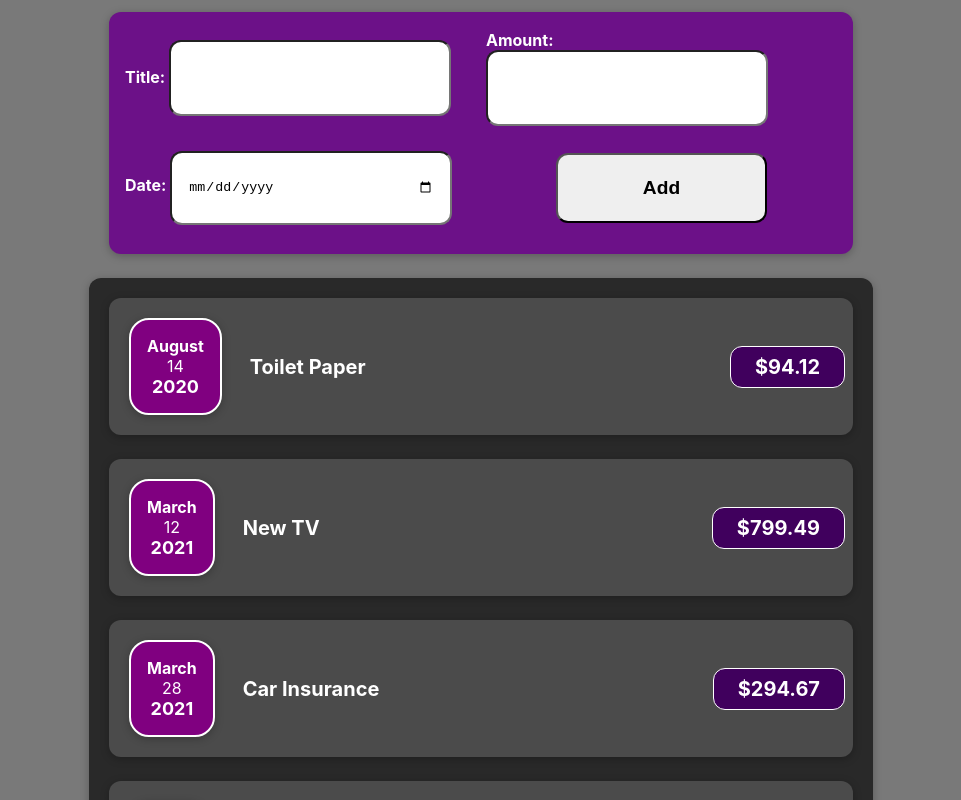
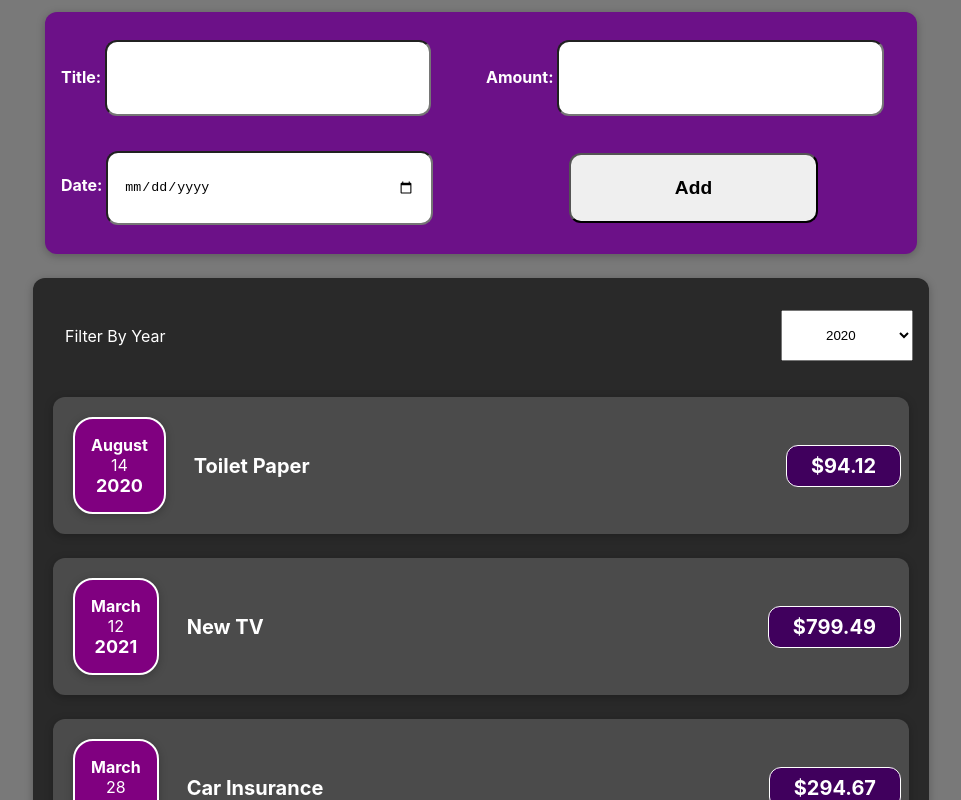
Before and after one commit to Niloy28/expense-tracker, a React (Create React App) app: page / in a window 1280 px wide. Shown: the top 800 px of the page, without its empty margins (159-1120 px from the left). Built offline with nearby package versions, Linux system fonts and the light colour scheme.

Commit message:
Added ExpenseFilter UI.

```diff
--- a/src/App.css
+++ b/src/App.css
@@ -1,9 +1,13 @@
+body {
+	margin: 0;
+}
+
 .App {
 	text-align: center;
 	display: flex;
+	margin: 0 auto;
 	flex-direction: column;
-	width: auto;
-	flex: 1;
+	width: 70%;
 	justify-content: center;
 	align-items: center;
 }
--- /dev/null
+++ b/src/components/ExpenseFilter.tsx
@@ -0,0 +1,20 @@
+import "../styles/ExpenseFilter.css";
+
+const ExpenseFilter = () => {
+	return (
+		<div className="expense-filter">
+			<div>Filter By Year</div>
+			<div>
+				<select className="filter-select" name="years" id="year-select">
+					<option value="2020">2020</option>
+					<option value="2021">2021</option>
+					<option value="2022">2022</option>
+					<option value="2023">2023</option>
+					<option value="2024">2024</option>
+				</select>
+			</div>
+		</div>
+	);
+};
+
+export default ExpenseFilter;
--- a/src/components/Expenses.tsx
+++ b/src/components/Expenses.tsx
@@ -3,10 +3,12 @@ import Expense from "../types/ExpensesProps";
 import Card from "./Card";
 
 import "../styles/Expenses.css";
+import ExpenseFilter from "./ExpenseFilter";
 
 const Expenses: React.FC<{ expenses: Expense[] }> = (props) => {
 	return (
 		<Card className="expenses-wrapper">
+			<ExpenseFilter />
 			{props.expenses.map((expense) => (
 				<ExpenseItem
 					key={expense.id}
--- a/src/index.css
+++ b/src/index.css
@@ -1,5 +1,6 @@
 body {
 	margin: 0;
+	box-sizing: border-box;
 	background-color: rgb(121, 121, 121);
 	font-family: -apple-system, BlinkMacSystemFont, "Segoe UI", "Roboto", "Oxygen",
 		"Ubuntu", "Cantarell", "Fira Sans", "Droid Sans", "Helvetica Neue",
--- a/src/styles/Card.css
+++ b/src/styles/Card.css
@@ -1,4 +1,6 @@
 .card {
+	box-sizing: border-box;
+	width: auto;
 	box-shadow: 0 2px 8px rgba(0, 0, 0, 0.25);
 	padding: 0.5rem;
 	margin: 0.75rem;
--- /dev/null
+++ b/src/styles/ExpenseFilter.css
@@ -0,0 +1,14 @@
+.expense-filter {
+	box-sizing: border-box;
+	display: flex;
+	color: white;
+	margin: 0.5rem;
+	padding: 1rem;
+	width: 100%;
+	justify-content: space-between;
+	align-items: center;
+}
+
+.filter-select {
+	padding: 1rem 2.5rem;
+}
--- a/src/styles/ExpenseForm.css
+++ b/src/styles/ExpenseForm.css
@@ -1,4 +1,5 @@
 .expense-form {
+	box-sizing: border-box;
 	background-color: #6c1188;
 	padding: 1rem;
 	border-radius: 12px;
--- a/src/styles/Expenses.css
+++ b/src/styles/Expenses.css
@@ -1,8 +1,9 @@
 .expenses-wrapper {
 	display: flex;
+	box-sizing: border-box;
 	background-color: rgb(41, 41, 41);
 	flex-direction: column;
 	justify-content: center;
-	width: 60%;
+	width: 100%;
 	flex: 0.5 1;
 }
--- a/src/styles/NewExpense.css
+++ b/src/styles/NewExpense.css
@@ -1,3 +1,3 @@
 .new-expense {
-	width: 60%;
+	width: 100%;
 }
```
